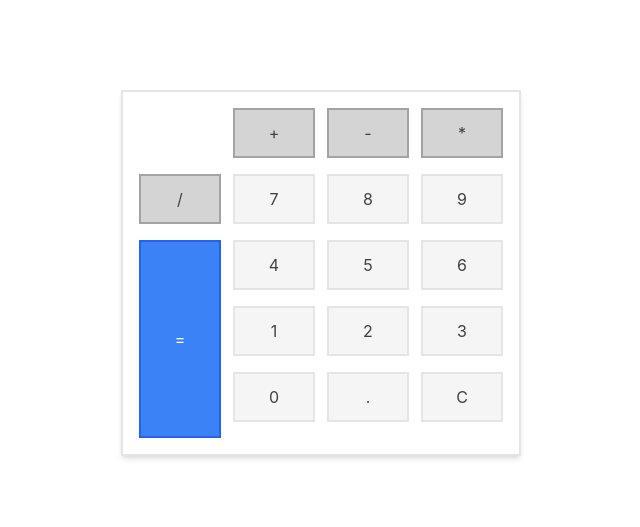
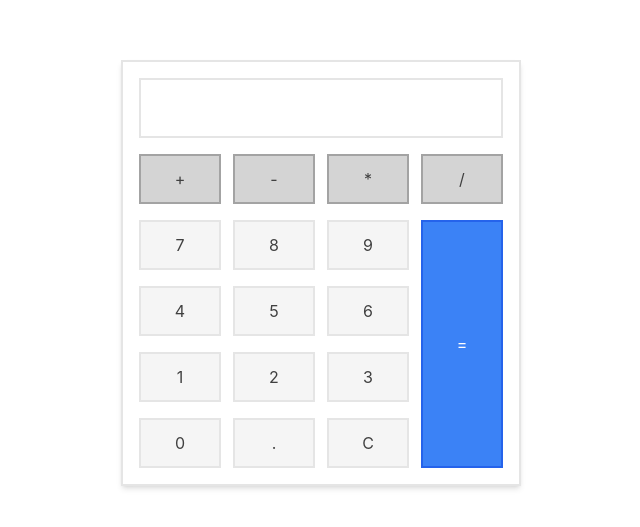
Before and after one commit to neda97e/TrainingFrontEndProject, a React (Create React App) app: page / in a window 1280 px wide. Shown: the part 127-654 px from the top of the page, without its empty margins (319-959 px from the left). Built offline with nearby package versions, Linux system fonts and the light colour scheme.

Commit message:
fix: update input class
update input class to get style classes in props

```diff
--- a/src/components/UI/Input.tsx
+++ b/src/components/UI/Input.tsx
@@ -1,6 +1,6 @@
 import React, { useState, useRef } from 'react';
 
-const Input = () => {
+const Input: React.FC<{ classes: string }> = (props) => {
   const inputRef = useRef<HTMLInputElement>(null);
   const [inputText, setInputText] = useState('');
 
@@ -15,7 +15,7 @@
 
   return (
     <input
-      className='border-gray-500'
+      className={props.classes}
       ref={inputRef}
       type='text'
       value={inputText}
```
